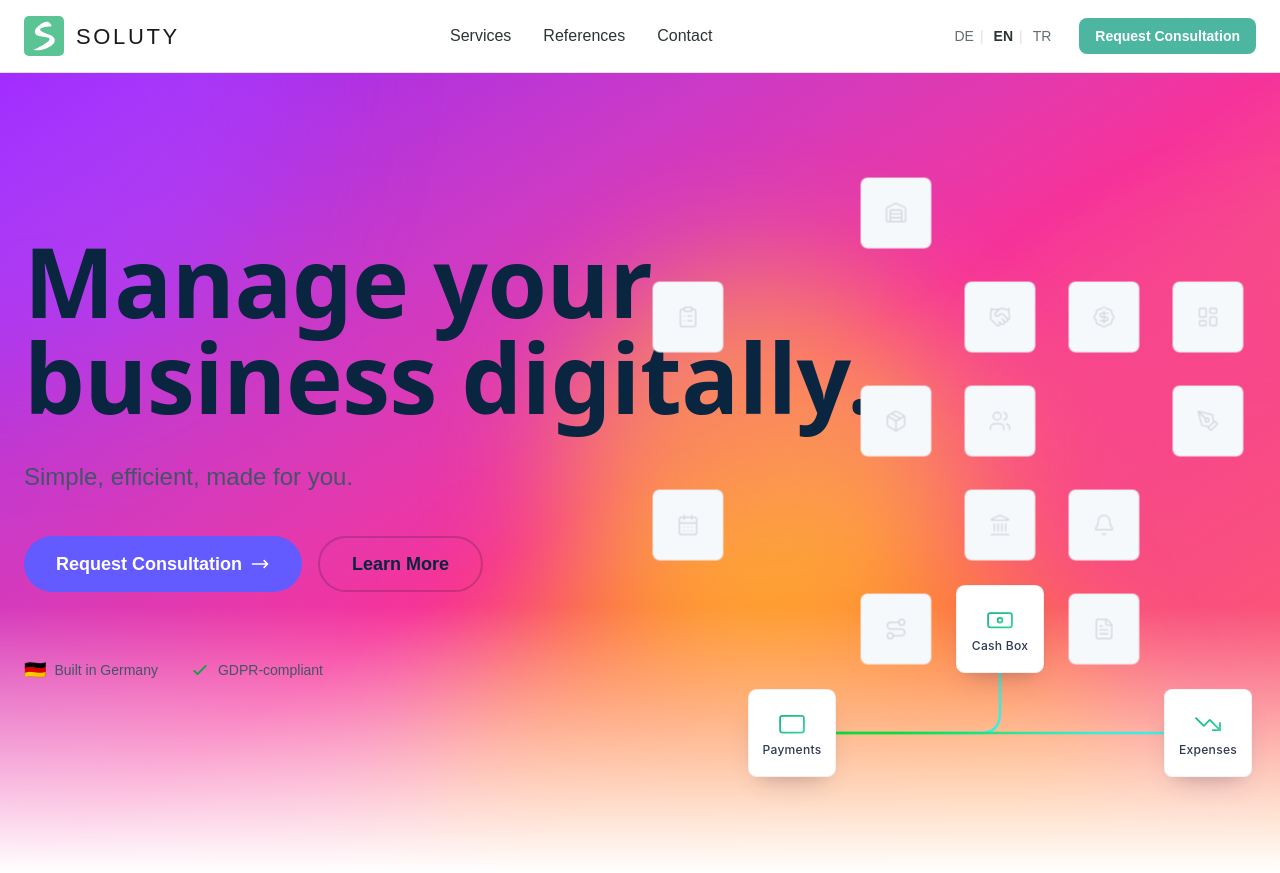
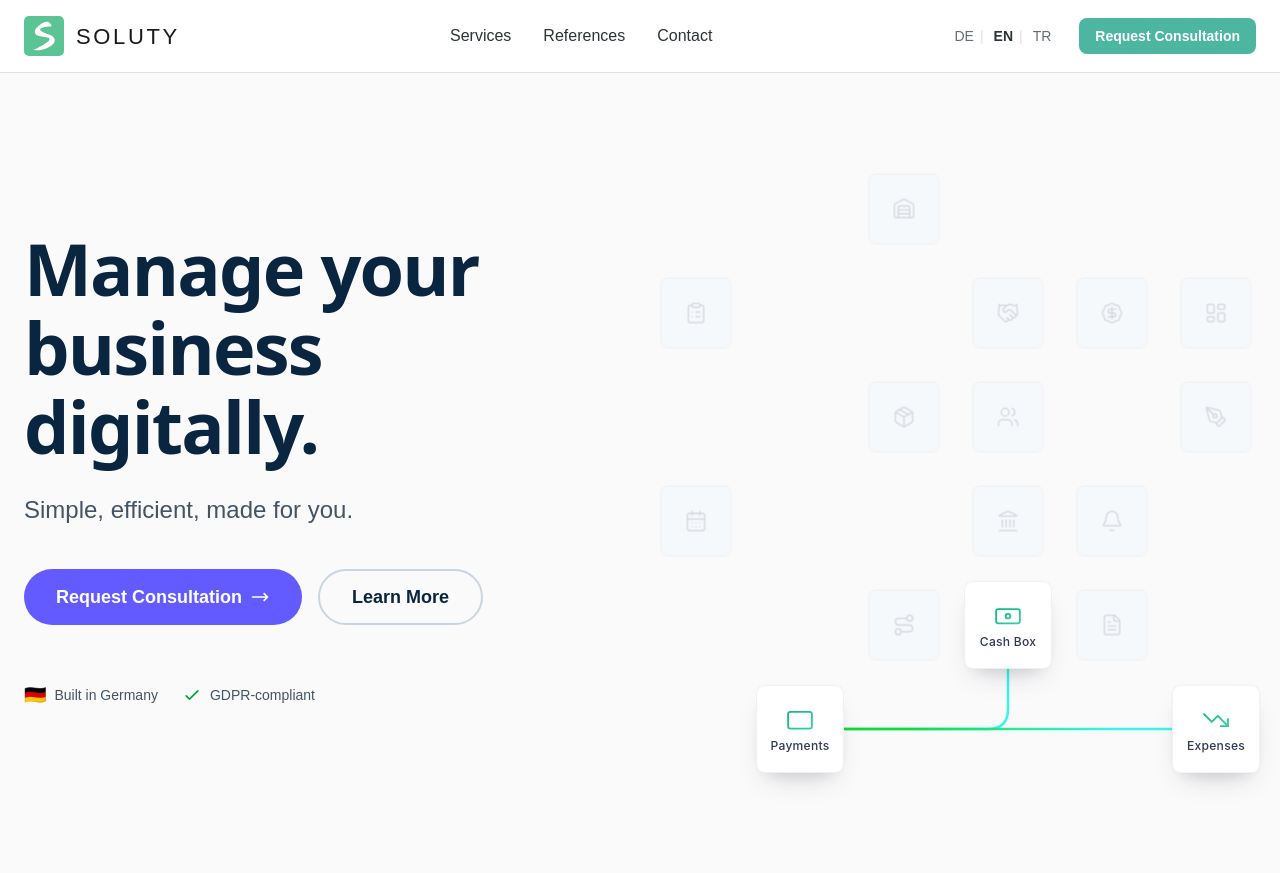
Before and after one commit to zaferkucuk/soluty-website, a Next.js app: page /en in a window 1280 px wide. Built offline with nearby package versions, Linux system fonts and the light colour scheme.

Commit message:
fix(hero): restore original background, fix text-grid overlap, apply Stripe typography only

```diff
--- a/app/[locale]/page.tsx
+++ b/app/[locale]/page.tsx
@@ -5,50 +5,35 @@ export default function HomePage() {
   const t = useTranslations("hero");
 
   return (
-    <div className="min-h-screen relative overflow-hidden">
-      {/* Stripe-style Gradient Background */}
-      <div className="absolute inset-0 -z-10">
-        {/* Base gradient */}
-        <div className="absolute inset-0 bg-gradient-to-br from-purple-600 via-pink-500 to-orange-400" />
-
-        {/* Animated blobs */}
-        <div className="absolute top-0 left-0 w-[600px] h-[600px] bg-purple-500/50 rounded-full blur-3xl -translate-x-1/2 -translate-y-1/2" />
-        <div className="absolute top-1/4 right-0 w-[500px] h-[500px] bg-pink-500/50 rounded-full blur-3xl translate-x-1/2" />
-        <div className="absolute bottom-0 left-1/3 w-[700px] h-[700px] bg-orange-400/60 rounded-full blur-3xl translate-y-1/2" />
-        <div className="absolute bottom-1/4 right-1/4 w-[400px] h-[400px] bg-yellow-300/50 rounded-full blur-3xl" />
-
-        {/* White overlay at bottom for content readability */}
-        <div className="absolute bottom-0 left-0 right-0 h-1/3 bg-gradient-to-t from-white to-transparent" />
-      </div>
-
-      <main className="mx-auto max-w-7xl px-6 pt-32 pb-16 lg:pt-40 lg:pb-24">
+    <div className="min-h-screen bg-zinc-50">
+      <main className="mx-auto max-w-7xl px-6 py-16 lg:py-24">
         {/* Hero Content */}
-        <div className="max-w-4xl">
+        <div className="grid grid-cols-1 lg:grid-cols-2 gap-12 lg:gap-16 items-center">
+          {/* Left: Text Content */}
+          <div className="flex flex-col gap-6">
             {/* Stripe-style Large Headline */}
-          <h1 className="font-bold leading-[1.1] tracking-tight">
-            <span
-              className="block text-6xl sm:text-7xl lg:text-8xl"
+            <h1
+              className="text-5xl sm:text-6xl lg:text-7xl font-bold leading-[1.1] tracking-tight"
               style={{
                 fontFamily: 'system-ui, -apple-system, BlinkMacSystemFont, "Segoe UI", Roboto, sans-serif',
                 color: '#0a2540'
               }}
             >
               {t("headline")}
-            </span>
             </h1>
 
             {/* Subheadline */}
             <p
-            className="mt-8 text-xl sm:text-2xl leading-relaxed max-w-2xl"
+              className="max-w-xl text-xl sm:text-2xl leading-relaxed"
               style={{ color: '#425466' }}
             >
               {t("subheadline")}
             </p>
 
             {/* CTA Buttons */}
-          <div className="mt-10 flex flex-col gap-4 sm:flex-row">
+            <div className="flex flex-col gap-4 sm:flex-row mt-4">
               <a
-              className="inline-flex h-14 items-center justify-center gap-2 rounded-full px-8 text-white font-semibold text-lg transition-all hover:opacity-90 hover:scale-105"
+                className="inline-flex h-14 items-center justify-center gap-2 rounded-full px-8 text-white font-semibold text-lg transition-all hover:opacity-90"
                 style={{ backgroundColor: '#635bff' }}
                 href="#contact"
               >
@@ -58,7 +43,7 @@ export default function HomePage() {
                 </svg>
               </a>
               <a
-              className="inline-flex h-14 items-center justify-center rounded-full border-2 border-slate-900/20 px-8 font-semibold text-lg transition-all hover:bg-white/50 hover:border-slate-900/40"
+                className="inline-flex h-14 items-center justify-center rounded-full border-2 border-slate-300 px-8 font-semibold text-lg transition-all hover:bg-slate-100"
                 style={{ color: '#0a2540' }}
                 href="#services"
               >
@@ -67,7 +52,7 @@ export default function HomePage() {
             </div>
 
             {/* Trust Bar */}
-          <div className="mt-16 flex flex-wrap gap-8 text-sm" style={{ color: '#425466' }}>
+            <div className="mt-8 flex flex-wrap gap-6 text-sm" style={{ color: '#425466' }}>
               <span className="flex items-center gap-2">
                 <span className="text-lg">🇩🇪</span>
                 {t("trust.builtInGermany")}
@@ -81,9 +66,10 @@ export default function HomePage() {
             </div>
           </div>
 
-        {/* Module Grid - positioned to the right on large screens */}
-        <div className="mt-16 lg:absolute lg:right-8 lg:top-1/2 lg:-translate-y-1/2 lg:mt-0">
+          {/* Right: Module Grid */}
+          <div className="order-first lg:order-last flex justify-center lg:justify-end">
             <ModuleGrid />
+          </div>
         </div>
       </main>
     </div>
```
Lines whose indentation alone changed are shown as unchanged.
